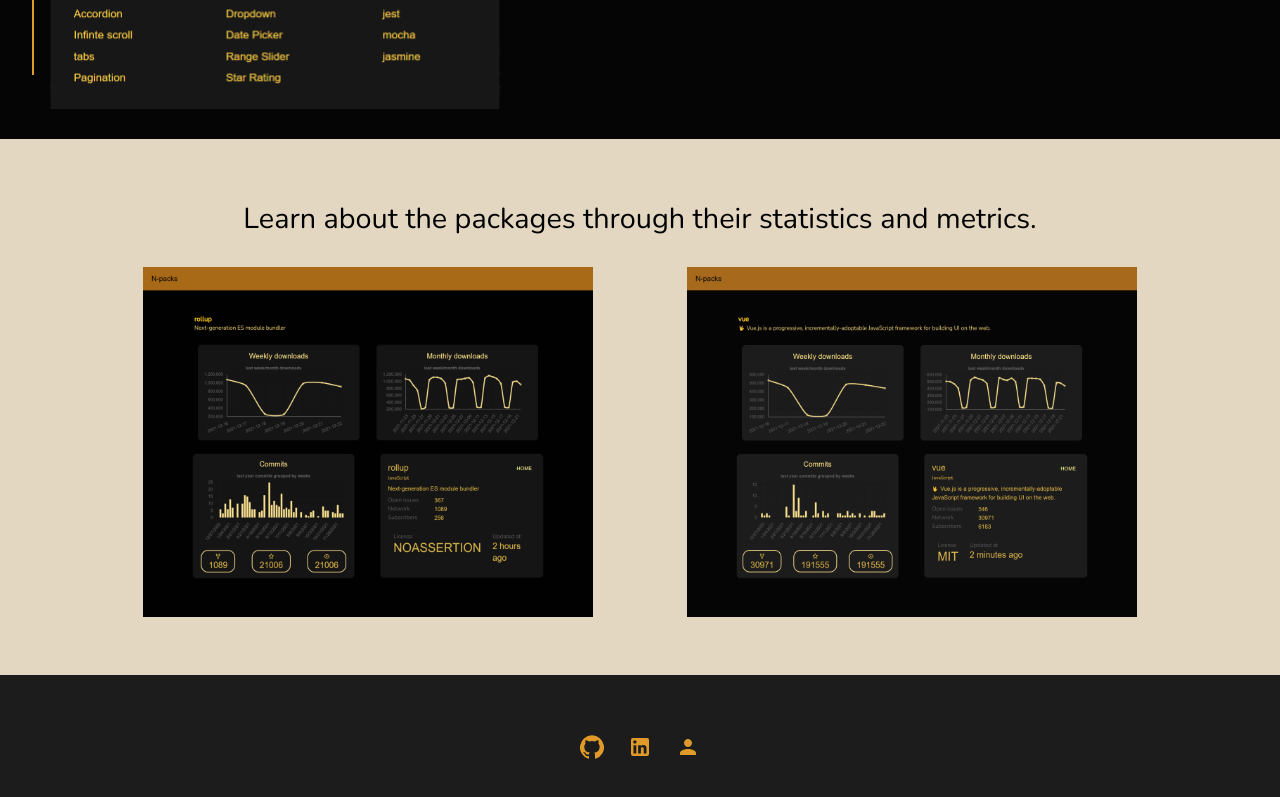
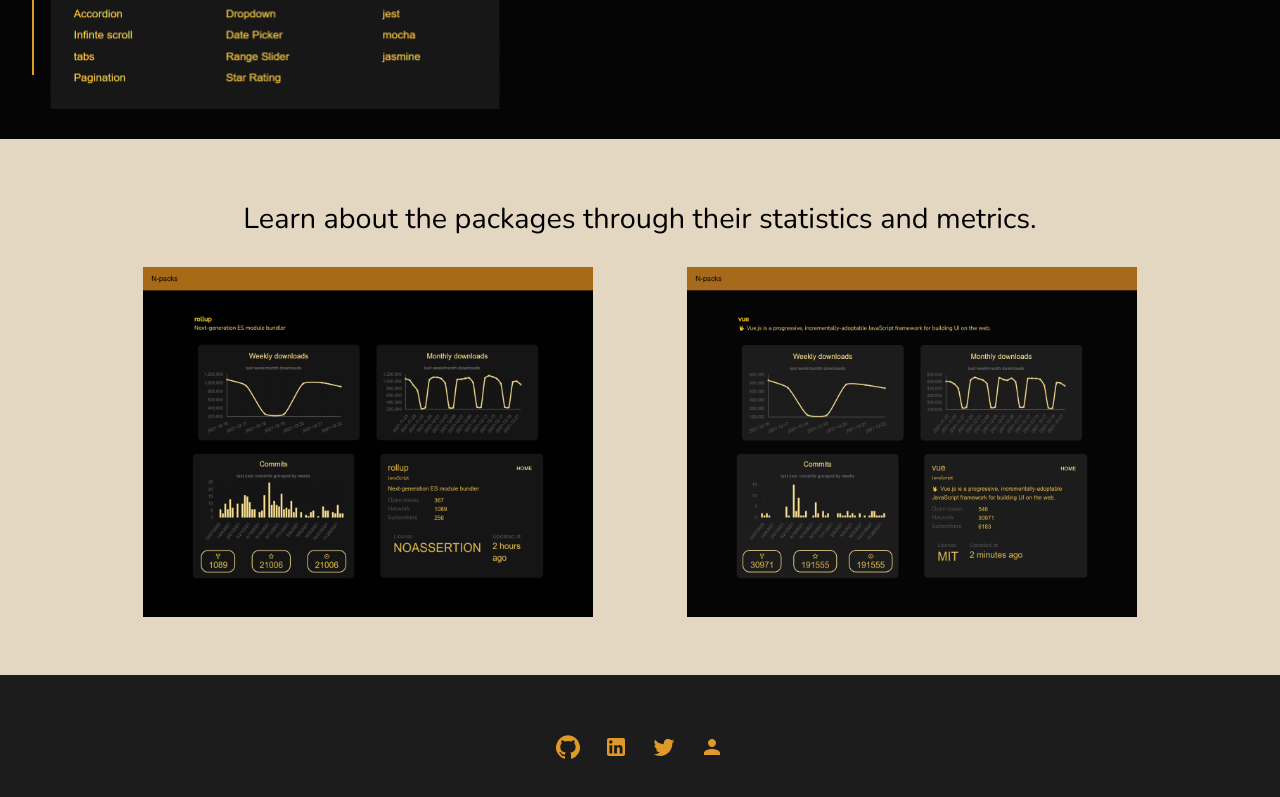
Before and after one commit to chanchal16/Npacks, a React (Vite) app: page / in a window 1280 px wide. Shown: the part 1404-2201 px from the top of the page. Built offline with nearby package versions, Linux system fonts and the light colour scheme.

Commit message:
update-added path to social links

```diff
--- a/src/components/Footer.jsx
+++ b/src/components/Footer.jsx
@@ -2,6 +2,7 @@ import React from 'react'
 import GitHubIcon from '@material-ui/icons/GitHub';
 import LinkedInIcon from '@material-ui/icons/LinkedIn';
 import PersonIcon from '@material-ui/icons/Person';
+import TwitterIcon from '@material-ui/icons/Twitter';
 import { Box,Link, Typography } from '@material-ui/core';
 import { makeStyles } from '@material-ui/core/styles';
 
@@ -27,13 +28,16 @@ export default function Footer() {
     return (
         <div className={classes.footer}>
             <Box className={classes.socials}>
-                <Link href='' className={classes.links}>
+                <Link href='https://github.com/chanchal16' target="_blank" className={classes.links}>
                     <GitHubIcon />
                 </Link>
-                <Link href='' className={classes.links}>
+                <Link href='https://www.linkedin.com/in/rajput07/' target="_blank" className={classes.links}>
                     <LinkedInIcon />
                 </Link>
-                <Link href='' className={classes.links}>
+                <Link href='https://twitter.com/chanchal16_' target="_blank" className={classes.links}>
+                    <TwitterIcon />
+                </Link>
+                <Link href='https://chanchal.netlify.app/' target="_blank" className={classes.links}>
                     <PersonIcon />
                 </Link>
             </Box>
```
